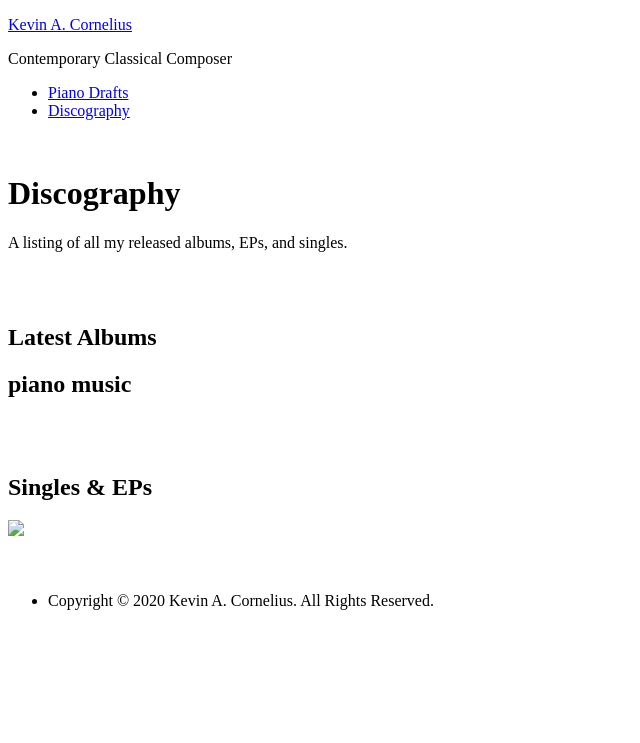
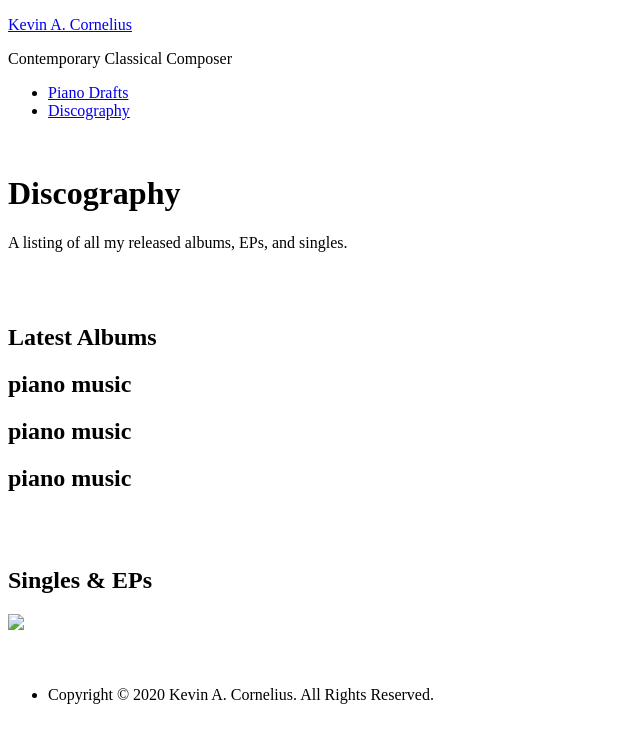
Before and after one commit to kevinacornelius/kevinacornelius.github.io, a Jekyll site: the page built from music/index2.html, in a window 1280 px wide. Shown: the top 743 px of the page, without its empty margins (0-640 px from the left). Built offline with Jekyll 4.4.1, drawn with Linux system fonts in a browser that asks for light colours; nearby versions of some CDN libraries.

Commit message:
latest albums dev

```diff
--- a/music/index2.html
+++ b/music/index2.html
@@ -9,9 +9,29 @@ title: Discography
 <h2>Latest Albums</h2>
 <div>
     <article>
-        <div class="lastest-album1">
+        <div class="lastest-album">
             <div class="latest-album1-image"></div>
-            <div class="latest-album1-content">
+            <div class="latest-album-content">
+                <h2>piano music</h2>
+            </div>
+            <div class="column"></div>
+            <div class="column"></div>
+        </div>
+    </article>
+    <article>
+        <div class="lastest-album">
+            <div class="latest-album2-image"></div>
+            <div class="latest-album-content">
+                <h2>piano music</h2>
+            </div>
+            <div class="column"></div>
+            <div class="column"></div>
+        </div>
+    </article>
+    <article>
+        <div class="lastest-album">
+            <div class="latest-album3-image"></div>
+            <div class="latest-album-content">
                 <h2>piano music</h2>
             </div>
             <div class="column"></div>
```
Also changed, not shown: css/main.css (+25 -1 lines).
